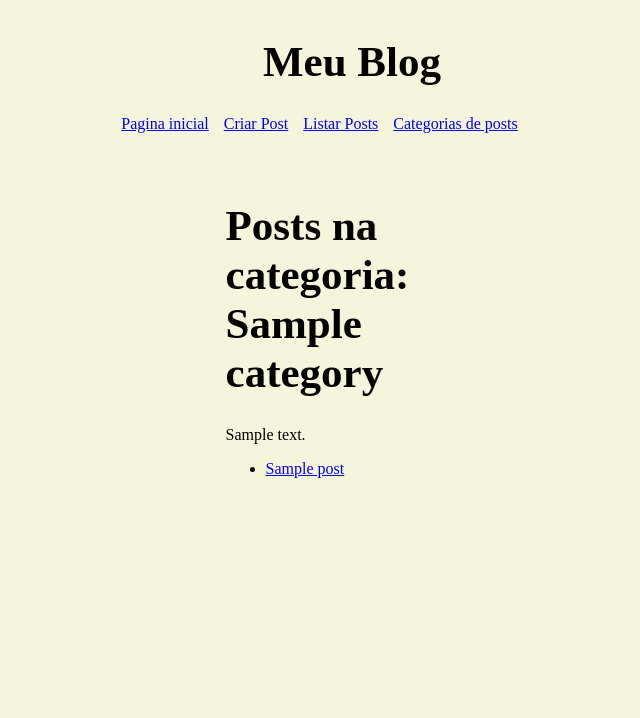
After one commit to Danizad4/SegundaEntregaSisInfo, a Django app: page /categories/1/ in a window 1280 px wide. The commit adds this page. Shown: the top 718 px of the page, without its empty margins (288-928 px from the left). Run offline with Django 5.2, Linux system fonts and the light colour scheme; tables that the repository leaves empty hold one stand-in row (values such as "Sample post").

Commit message:
Terceira parte da entrega finalizada

```diff
--- a/blog/admin.py
+++ b/blog/admin.py
@@ -1,5 +1,7 @@
 from django.contrib import admin
-from .models import Post, Comment
+from .models import Post, Comment , Category
+
+admin.site.register(Category)
 
 
 @admin.register(Post)
--- a/blog/models.py
+++ b/blog/models.py
@@ -1,11 +1,22 @@
 from django.db import models
 from django.conf import settings
 from django.utils.timezone import now
+
+class Category(models.Model):
+    name = models.CharField(max_length=100, unique=True)
+    description = models.TextField(blank=True)
+
+    def __str__(self):
+        return self.name
 
 class Post(models.Model):
     title = models.CharField(max_length=255)
     content = models.TextField()
     created_at = models.DateTimeField(default=now)
+    categories = models.ManyToManyField(Category, related_name='posts')
+
+    def __str__(self):
+        return self.title
 
 class Comment(models.Model):
     post = models.ForeignKey(Post, on_delete=models.CASCADE, related_name='comments')
--- /dev/null
+++ b/blog/templates/blog/categorydetail.html
@@ -0,0 +1,13 @@
+{% extends "base.html" %}
+
+{% block content %}
+<h1>Posts na categoria: {{ category.name }}</h1>
+<p>{{ category.description }}</p>
+<ul>
+    {% for post in posts %}
+        <li>
+            <a href="{% url 'blog:detailpost' post.pk %}">{{ post.title }}</a>
+        </li>
+    {% endfor %}
+</ul>
+{% endblock %}
--- a/blog/urls.py
+++ b/blog/urls.py
@@ -2,7 +2,7 @@ from django.urls import path, include
 from . import views
 from django.contrib import admin
 from django.urls import path
-from .views import PostListView, PostDetailView, PostCreateView, PostUpdateView, PostDeleteView, add_comment
+from .views import (PostListView, PostDetailView, PostCreateView, PostUpdateView, PostDeleteView, add_comment, CategoryDetailView, CategoryListView)
 
 app_name = 'blog'
 
@@ -13,6 +13,8 @@ urlpatterns = [
     path('post/create/', PostCreateView.as_view(), name='creatpost'),
     path('post/<int:pk>/edit/', PostUpdateView.as_view(), name='updatepost'),
     path('post/<int:pk>/delete/', PostDeleteView.as_view(), name='deletepost'),
+    path('categories/', CategoryListView.as_view(), name='categorylist'),
+    path('categories/<int:pk>/', CategoryDetailView.as_view(), name='categorydetail'),
     path('post/<int:pk>/comment/', add_comment, name='addcomment'),
     path('admin/', admin.site.urls),
 ]
--- a/blog/views.py
+++ b/blog/views.py
@@ -1,8 +1,26 @@
 from django.shortcuts import render, get_object_or_404, redirect
 from django.views.generic import ListView, DetailView, CreateView, UpdateView, DeleteView
 from django.urls import reverse_lazy
-from .models import Post
+from .models import Post, Category
 from .forms import PostForm, CommentForm
+
+class CategoryListView(ListView):
+    model = Category
+    template_name = 'blog/categorylist.html'
+    context_object_name = 'categories'
+
+class CategoryDetailView(DetailView):
+    model = Category
+    template_name = 'blog/categorydetail.html'
+    context_object_name = 'category'
+
+    def get_queryset(self):
+        return Category.objects.prefetch_related('posts').all()
+
+    def get_context_data(self, **kwargs):
+        context = super().get_context_data(**kwargs)
+        context['posts'] = self.object.posts.all()
+        return context
 
 class PostListView(ListView):
     model = Post
--- a/staticpages/templates/base.html
+++ b/staticpages/templates/base.html
@@ -15,6 +15,7 @@
             <a href="{% url 'blog:index' %}">Pagina inicial</a>
             <a href="{% url 'blog:creatpost' %}">Criar Post</a>
             <a href="{% url 'blog:listpost' %}">Listar Posts</a>
+            <a href="{% url 'blog:categorylist' %}">Categorias de posts</a>
         </nav>
     </header>
     <main>
```
Also changed, not shown: blog/templates/blog/categorylist.html (added, +12 -0 lines), blog/templates/blog/detailpost.html (+9 -0 lines), blog/migrations/0003_category.py (added), blog/migrations/0004_post_categories.py (added).
